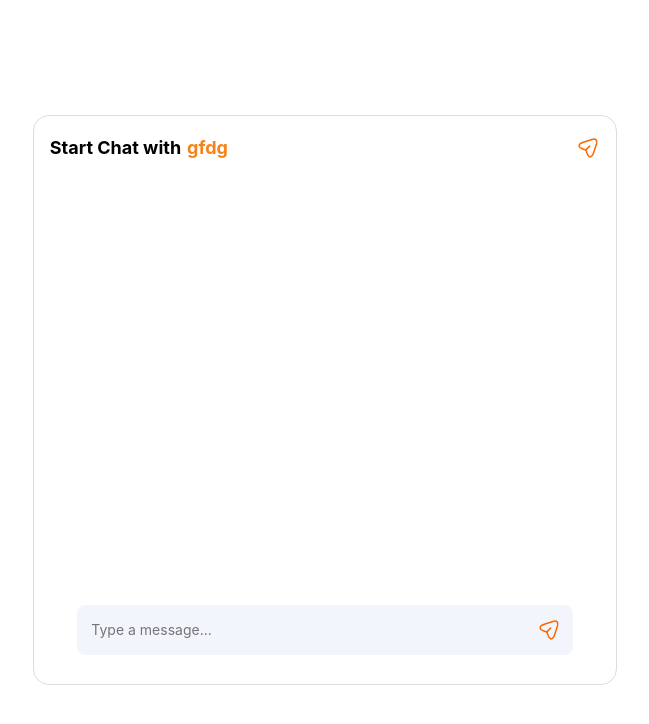
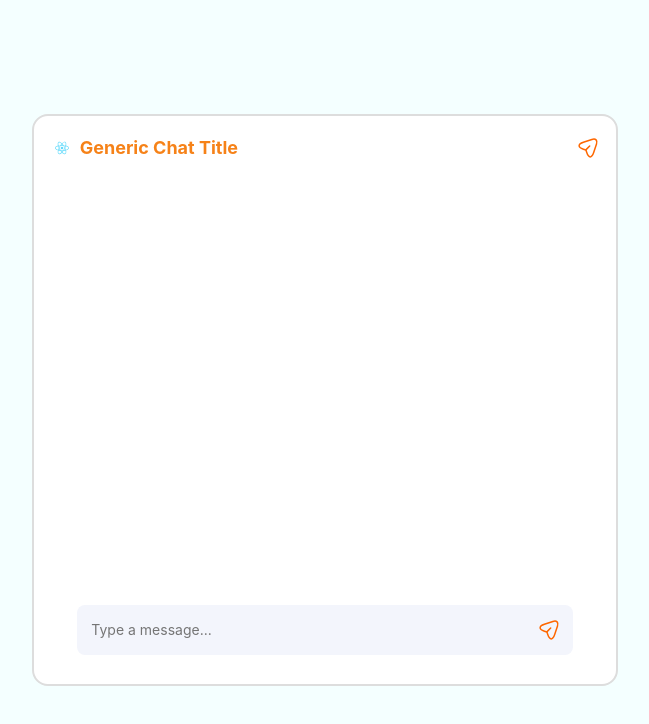
Before and after one commit to lior-tsah/chat-bot, a React (Create React App) app: page / in a window 1280 px wide. Shown: the top 724 px of the page, without its empty margins (315-964 px from the left). Built offline with nearby package versions, Linux system fonts and the light colour scheme.

Commit message:
fix generic assignment

```diff
--- a/src/App.tsx
+++ b/src/App.tsx
@@ -6,7 +6,6 @@ import Chatbot from './pages/chatbot/Chatbot';
 function App() {
   return (
     <div className='page'>
-
       <Chatbot />
     </div>
   );
--- a/src/components/Chat.css
+++ b/src/components/Chat.css
@@ -10,10 +10,14 @@
 
 .chat-history {
     height: 80%;
-    overflow-y: scroll;
+    overflow-y: hidden;
     padding: 10px;
     display: flex;
     flex-direction: column;
+}
+
+.chat-history:hover {
+    overflow-y: scroll;
 }
 
 .message {
--- a/src/index.css
+++ b/src/index.css
@@ -18,4 +18,26 @@ code {
   justify-content: center;
   height: 100vh;
   width: 100%;
+  background: #f4ffff;
 }
+
+::-webkit-scrollbar {
+  width: 12px;
+}
+
+/* Background of the scrollbar */
+::-webkit-scrollbar-track {
+  background: #f1f1f1;
+  border-radius: 12px;
+
+}
+/* Scrollbar handle */
+::-webkit-scrollbar-thumb {
+  background: #888;
+  border-radius: 12px;
+}
+
+/* Handle on hover */
+::-webkit-scrollbar-thumb:hover {
+  background: #555;
+}
--- a/src/pages/chatbot/Chatbot.css
+++ b/src/pages/chatbot/Chatbot.css
@@ -553,8 +553,9 @@ p {
     align-items: center;
     flex-shrink: 0;
     padding: 16px;
-    border: 1px solid #ddd;
+    border: 2.5px solid #ddd;
     border-radius: 16px;
+    background: #fff;
 }
 
 .camera-chat-container {
--- a/src/pages/chatbot/Chatbot.tsx
+++ b/src/pages/chatbot/Chatbot.tsx
@@ -1,20 +1,27 @@
 import Chat from "../../components/Chat";
 import Send from "../../assets/send.svg";
+import Logo from "../../logo.svg";
 import "./Chatbot.css";
-const Chatbot = () => {
+
+interface Props {
+  mainLogo?: string;
+  seconderyLogo?: string;
+  title?: string;
+}
+const Chatbot = ({ mainLogo = Logo, seconderyLogo = Send, title = "Generic Chat Title" }: Props) => {
 
   return (
     <div className="camera-chat-main-container">
       <div className="camera-settings-container">
         <div className="icons-container">
-          <label className="camera-settings-title">Start Chat with</label>
+          <img className="camera-settings-title img-send" src={mainLogo} />
           <label className="camera-settings-title orange-status-name">
-            {"gfdg"}
+            {title}
           </label>
         </div>
         <img
           className="img-send"
-          src={Send}
+          src={seconderyLogo}
           alt={"icon"}
         />
       </div>
```
